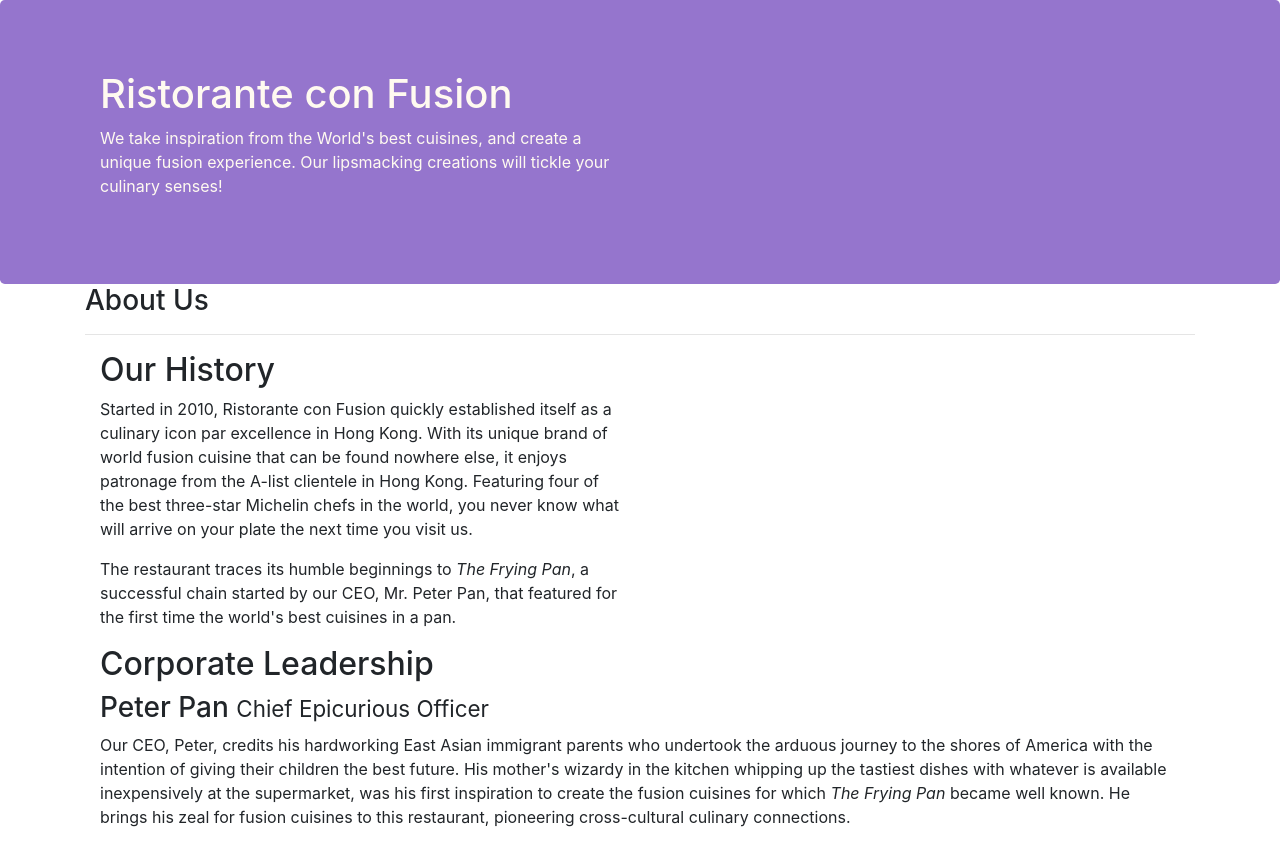
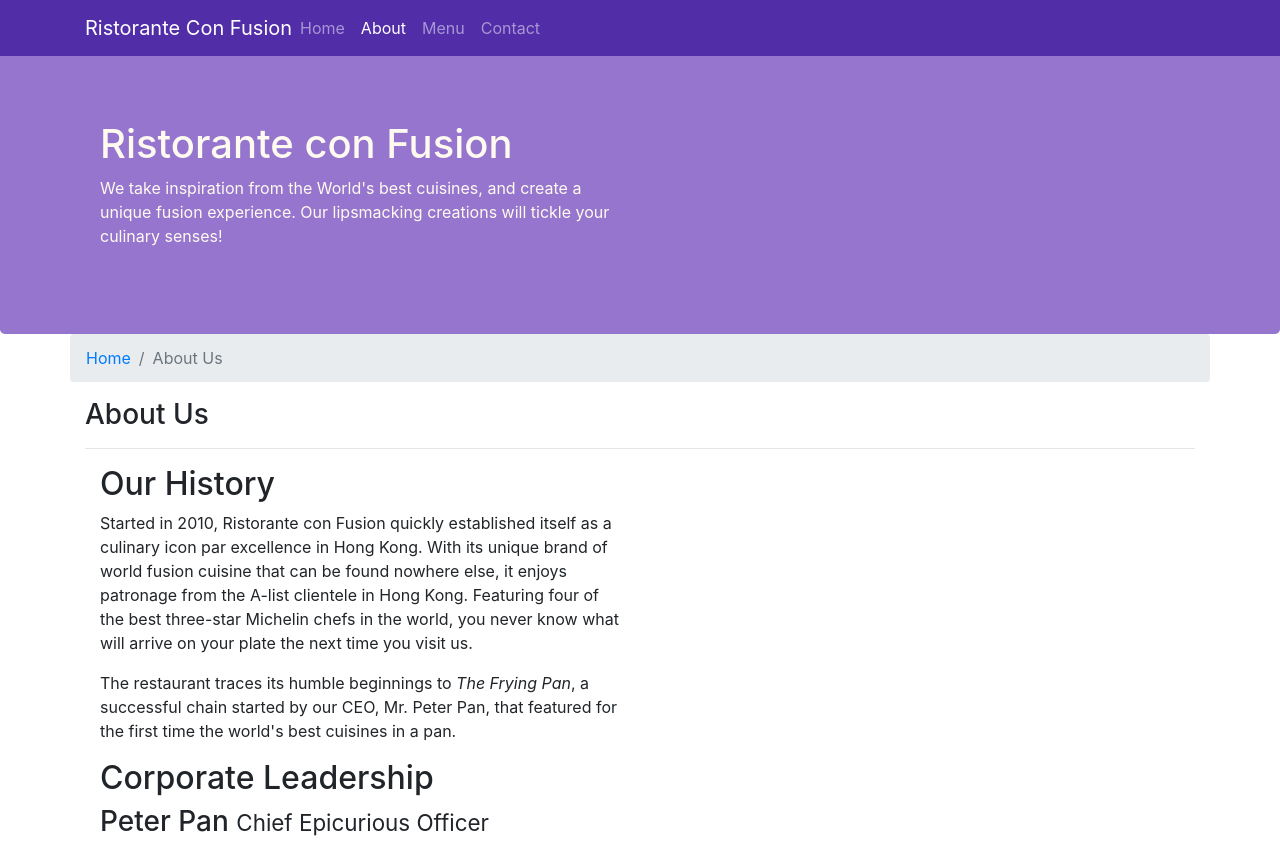
Before and after one commit to stepanRybak/conFusion, a website: page aboutus.html in a window 1280 px wide. Shown: the top 842 px of the page. Drawn offline with nearby package versions, Linux system fonts and the light colour scheme.

Commit message:
Navbar and Breadcrumps

```diff
--- a/aboutus.html
+++ b/aboutus.html
@@ -2,6 +2,7 @@
 <html lang="en">
 
 <head>
+       <!-- Required meta tags always come first -->
      <meta charset="utf-8">
      <meta name="viewport" content="width=device-width, initial-scale=1, shrink-to-fit=no">
      <meta http-equiv="x-ua-compatible" content="ie=edge">
@@ -9,12 +10,28 @@
      <!-- Bootstrap CSS -->
      <link rel="stylesheet" href="node_modules/bootstrap/dist/css/bootstrap.min.css">
      <link rel="stylesheet" href="css/slyles.css">
-
-    <title>Ristorante Con Fusion: About Us</title>
-
+    <title>Ristorante Con Fusion</title>
 </head>
 
 <body>
+        <nav class="navbar navbar-dark navbar-expand-sm fixed-top">
+               <div class="container">
+                    <button class="navbar-toggler" type="button" data-toggle="collapse" data-target="#Navbar">
+                        <span class="navbar-toggler-icon"></span>
+                    </button>
+                    <a class="navbar-brand mr-auto" href="./index.html">Ristorante Con Fusion</a>
+                    <div class="collapse navbar-collapse" id="Navbar">
+                      <ul class="navbar-nav mr-auto">
+                            <li class="nav-item"><a class="nav-link" href="./index.html">Home</a></li>
+                            <li class="nav-item active"><a class="nav-link" href="#">About</a></li>
+                            <li class="nav-item"><a class="nav-link" href="#">Menu</a></li>
+                            <li class="nav-item"><a class="nav-link" href="#">Contact</a></li>
+                      </ul>
+
+                    </div>
+                </div>
+
+         </nav>
 
     <header class="jumbotron">
         <div class="container">
@@ -31,6 +48,10 @@
 
     <div class="container">
         <div class="row">
+            <ol class="col-12 breadcrumb">
+                <li class="breadcrumb-item"><a href="./index.html">Home</a></li>
+                <li class="breadcrumb-item active">About Us</li>
+            </ol>
             <div class="col-12">
                <h3>About Us</h3>
                <hr>
@@ -82,7 +103,7 @@
                 <div class="col-4 offset-1 col-sm-2">
                     <h5>Links</h5>
                     <ul class="list-unstyled">
-                        <li><a href="#">Home</a></li>
+                        <li><a href="./index.html">Home</a></li>
                         <li><a href="#">About</a></li>
                         <li><a href="#">Menu</a></li>
                         <li><a href="#">Contact</a></li>
@@ -117,6 +138,10 @@
            </div>
         </div>
     </footer>
+     <!-- jQuery first, then Popper.js, then Bootstrap JS. -->
+     <script src="node_modules/jquery/dist/jquery.slim.min.js"></script>
+     <script src="node_modules/popper.js/dist/umd/popper.min.js"></script>
+     <script src="node_modules/bootstrap/dist/js/bootstrap.min.js"></script>
 
 </body>
 
--- a/css/slyles.css
+++ b/css/slyles.css
@@ -28,3 +28,12 @@
     margin: 0px;
     color: #0f0f0f;
 }
+
+body{
+    padding:50px 0px 0px 0px;
+    z-index:0;
+}
+
+.navbar-dark {
+     background-color: #512DA8;
+}
```
Also changed, not shown: index.html (+19 -1 lines). Lines whose indentation alone changed are shown as unchanged.
